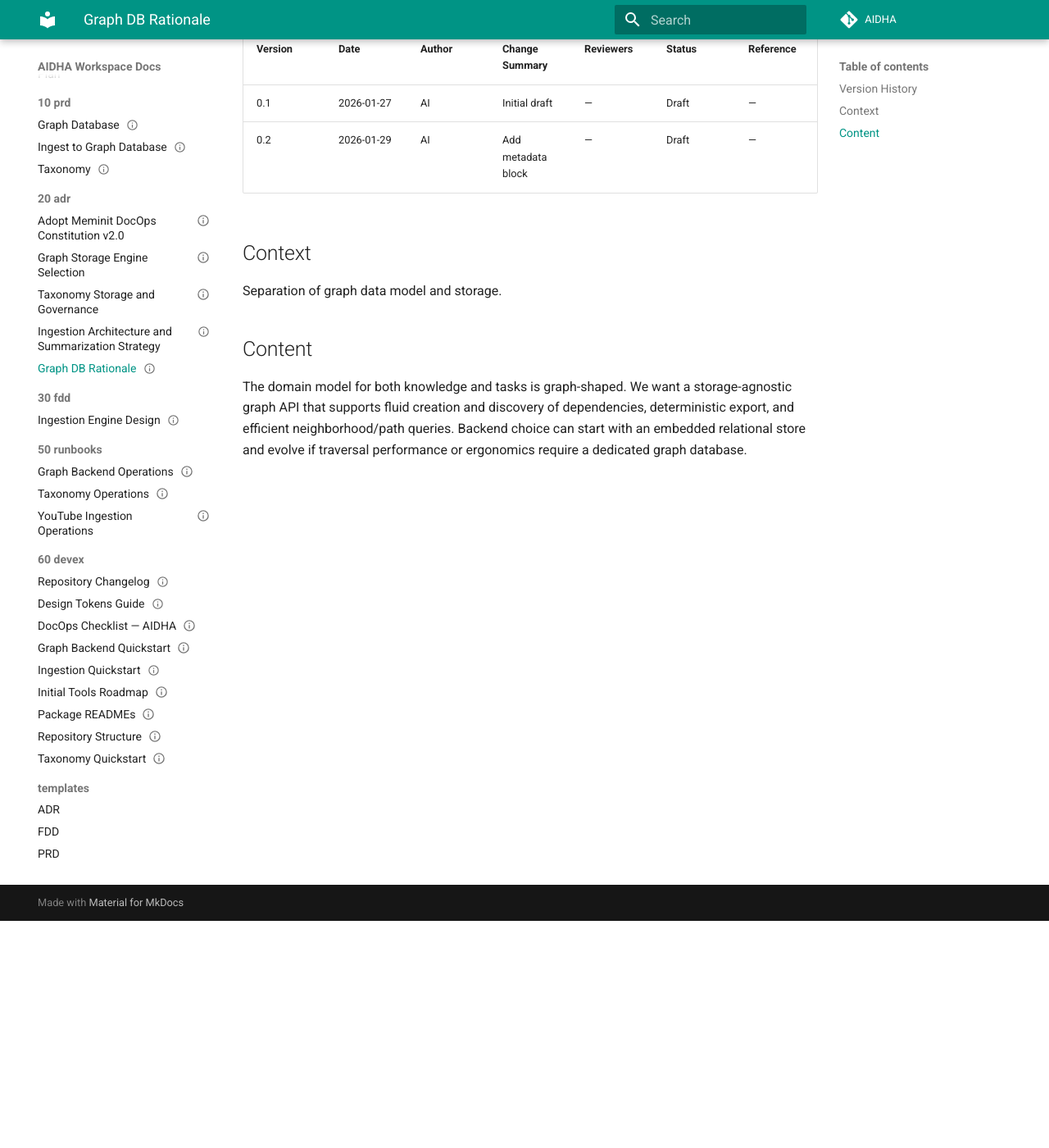
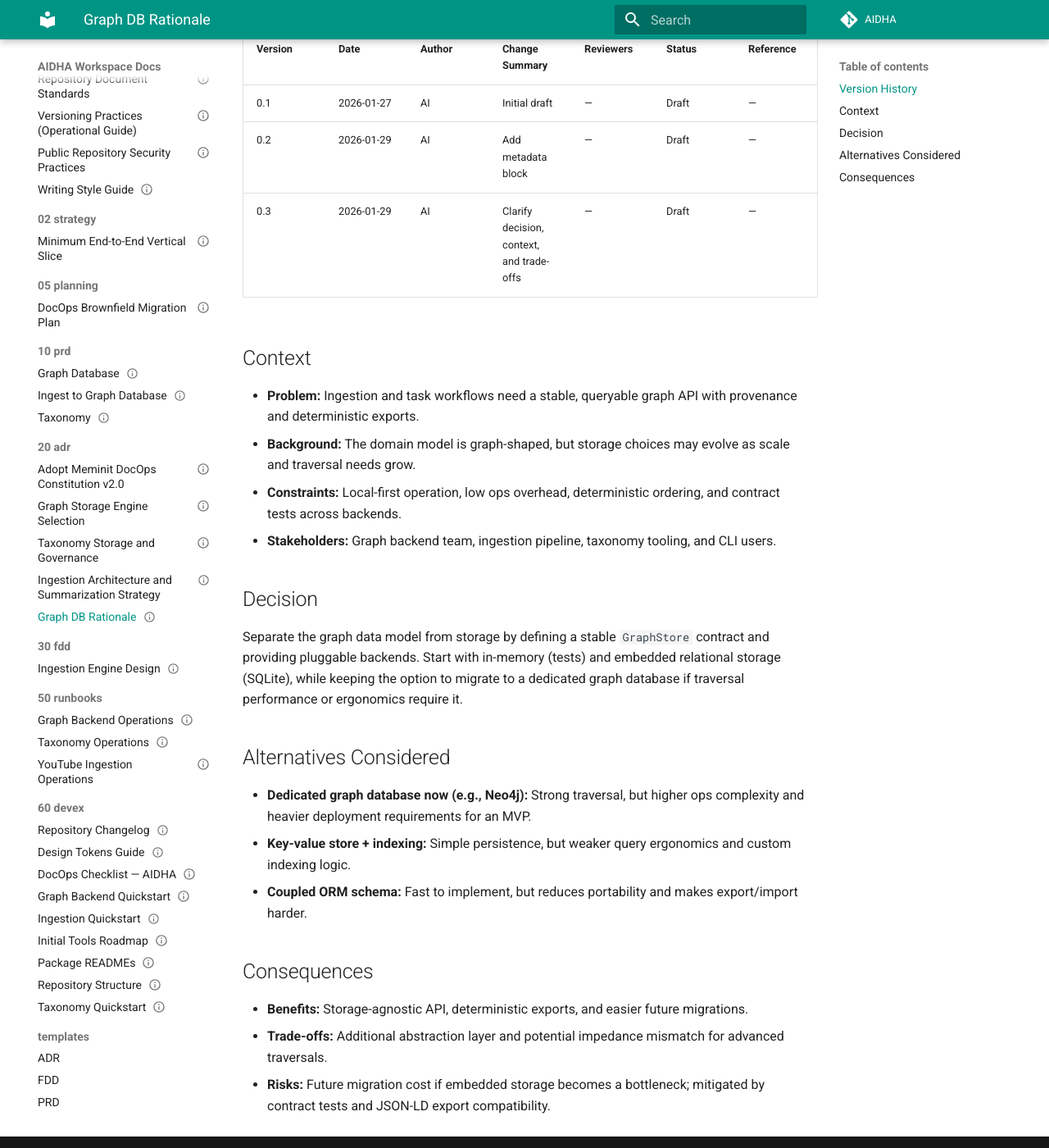
Before and after one commit to GitCmurf/AIDHA, an MkDocs documentation site: the page built from docs/20-adr/adr-005-graph-db-rationale.md, in a window 1280 px wide and 1400 px high, scrolled down 277 px. Shown: the whole window at 82% size. Built offline with MkDocs 1.6.1 and Material for MkDocs 9.7.7, drawn with Linux system fonts in a browser that asks for light colours; comment, search, counter and statistics services are not loaded; the version menu is left out; some of the changed text lies outside the part shown.

Commit message:
fix: coderabbit review

```diff
--- a/docs/01-indices/catalog.json
+++ b/docs/01-indices/catalog.json
@@ -302,7 +302,7 @@
       "owner": "Graph Architecture Lead",
       "status": "Draft",
       "last_updated": "2026-01-29",
-      "version": "0.3",
+      "version": "0.4",
       "title": "Graph Storage Engine Selection",
       "type": "ADR",
       "docops_version": "2.0"
@@ -330,9 +330,9 @@
       "type": "ADR",
       "title": "Graph DB Rationale",
       "status": "Draft",
-      "version": "0.2",
+      "version": "0.3",
       "last_updated": "2026-01-29",
-      "owner": "__TBD__",
+      "owner": "Graph Architecture Lead",
       "docops_version": "2.0"
     }
   },
--- a/docs/20-adr/adr-005-graph-db-rationale.md
+++ b/docs/20-adr/adr-005-graph-db-rationale.md
@@ -3,19 +3,19 @@
 type: ADR
 title: Graph DB Rationale
 status: Draft
-version: "0.2"
+version: "0.3"
 last_updated: "2026-01-29"
-owner: __TBD__
+owner: Graph Architecture Lead
 docops_version: "2.0"
 ---
 
 <!-- MEMINIT_METADATA_BLOCK -->
 
 > **Document ID:** AIDHA-ADR-005
-> **Owner:** **TBD**
+> **Owner:** Graph Architecture Lead
 > **Approvers:** —
 > **Status:** Draft
-> **Version:** 0.2
+> **Version:** 0.3
 > **Last Updated:** 2026-01-29
 > **Type:** ADR
 
@@ -27,15 +27,37 @@
 | ------- | ---------- | ------ | ------------------ | --------- | ------ | --------- |
 | 0.1     | 2026-01-27 | AI     | Initial draft      | —         | Draft  | —         |
 | 0.2     | 2026-01-29 | AI     | Add metadata block | —         | Draft  | —         |
+| 0.3     | 2026-01-29 | AI     | Clarify decision, context, and trade-offs | — | Draft | — |
 
 ## Context
 
-Separation of graph data model and storage.
+- **Problem:** Ingestion and task workflows need a stable, queryable graph API with provenance and
+  deterministic exports.
+- **Background:** The domain model is graph-shaped, but storage choices may evolve as scale and
+  traversal needs grow.
+- **Constraints:** Local-first operation, low ops overhead, deterministic ordering, and contract
+  tests across backends.
+- **Stakeholders:** Graph backend team, ingestion pipeline, taxonomy tooling, and CLI users.
 
-## Content
+## Decision
 
-The domain model for both knowledge and tasks is graph-shaped. We want a
-storage-agnostic graph API that supports fluid creation and discovery of
-dependencies, deterministic export, and efficient neighborhood/path queries.
-Backend choice can start with an embedded relational store and evolve if
-traversal performance or ergonomics require a dedicated graph database.
+Separate the graph data model from storage by defining a stable `GraphStore` contract and providing
+pluggable backends. Start with in-memory (tests) and embedded relational storage (SQLite), while
+keeping the option to migrate to a dedicated graph database if traversal performance or ergonomics
+require it.
+
+## Alternatives Considered
+
+- **Dedicated graph database now (e.g., Neo4j):** Strong traversal, but higher ops complexity and
+  heavier deployment requirements for an MVP.
+- **Key-value store + indexing:** Simple persistence, but weaker query ergonomics and custom
+  indexing logic.
+- **Coupled ORM schema:** Fast to implement, but reduces portability and makes export/import harder.
+
+## Consequences
+
+- **Benefits:** Storage-agnostic API, deterministic exports, and easier future migrations.
+- **Trade-offs:** Additional abstraction layer and potential impedance mismatch for advanced
+  traversals.
+- **Risks:** Future migration cost if embedded storage becomes a bottleneck; mitigated by contract
+  tests and JSON-LD export compatibility.
```
Also changed, not shown: docs/20-adr/adr-002-graph-storage-engine.md (+10 -4 lines), 3 other files.
